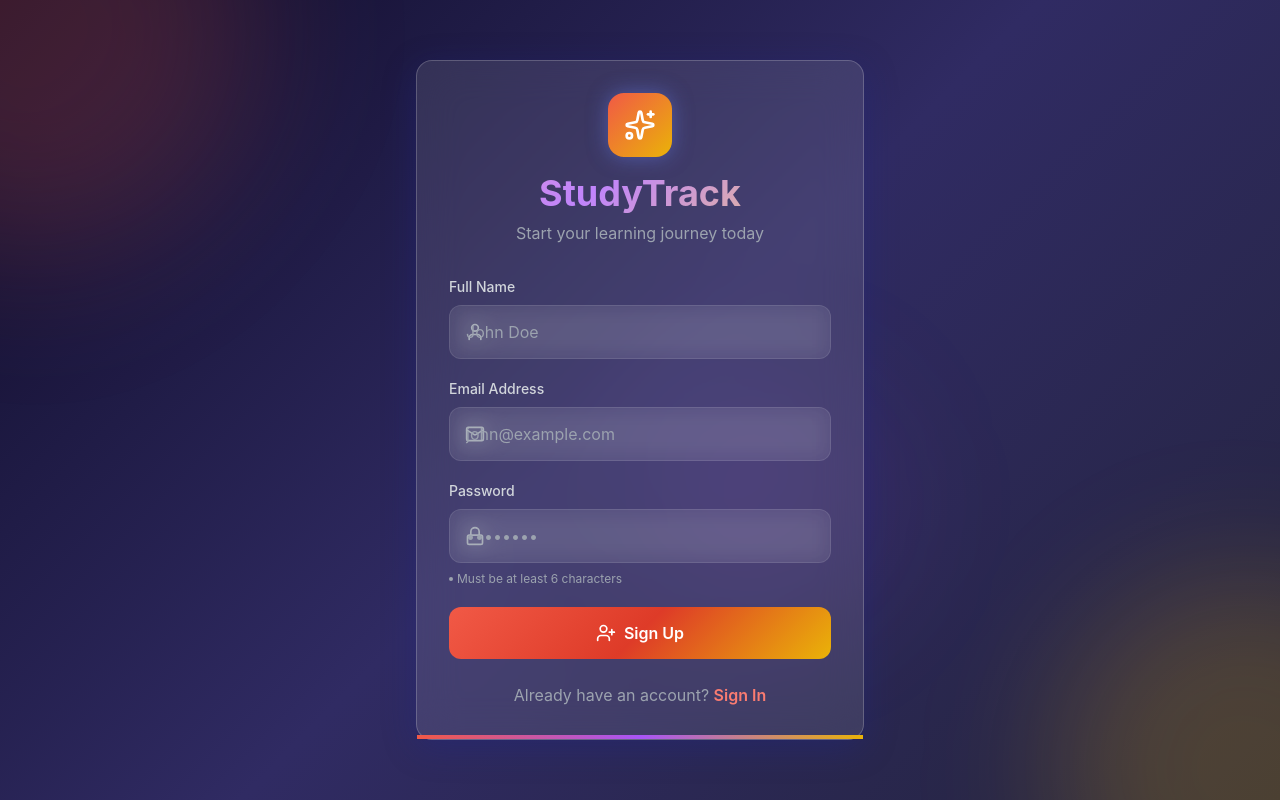
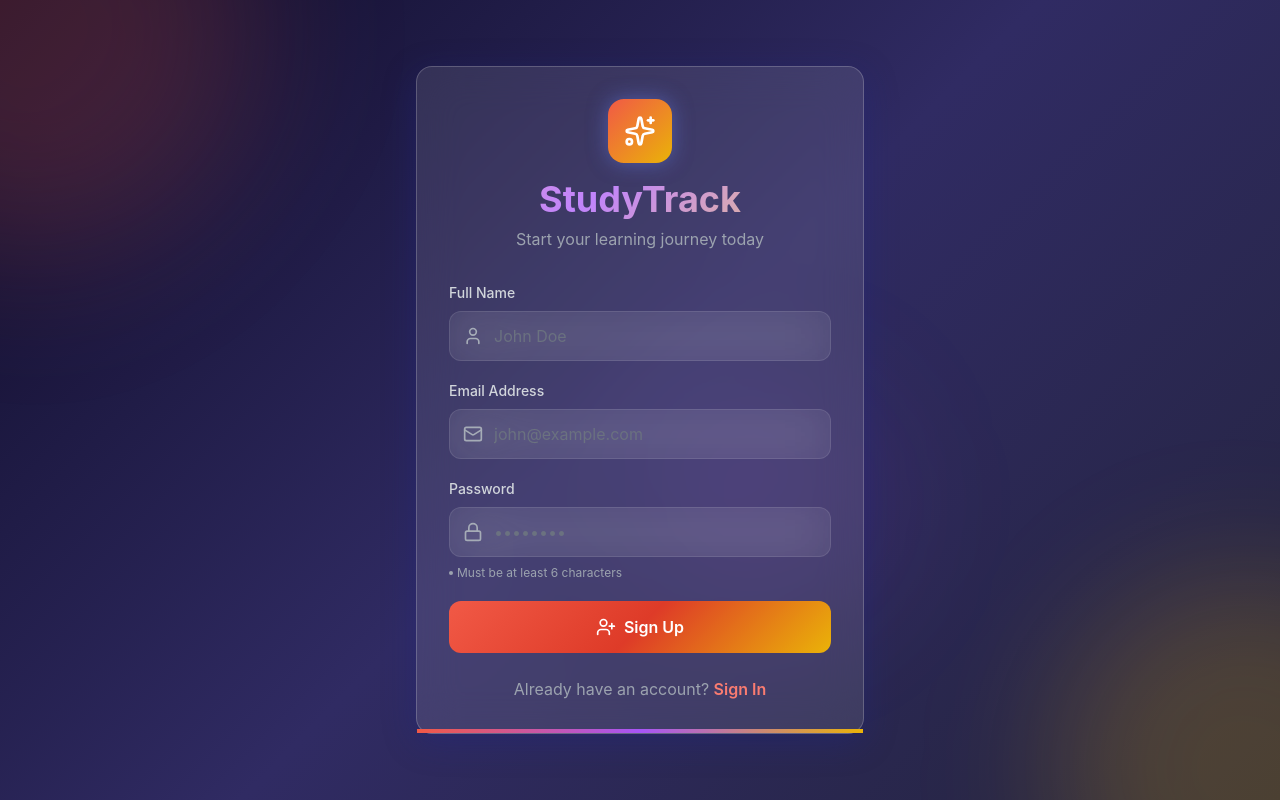
Before and after one commit to Kavinda-USJ/studytrack-mern, a React (Vite) app in the folder client/: page /register in a window 1280 px wide. Built offline with nearby package versions, Linux system fonts and the light colour scheme.

Commit message:
remove the icon from the main page

```diff
--- a/client/src/pages/Dashboard.jsx
+++ b/client/src/pages/Dashboard.jsx
@@ -105,7 +105,7 @@ const Dashboard = () => {
                 </div>
                 <div>
                   <h1 className="text-3xl font-bold gradient-text">
-                    Welcome back, {user?.name}! 👋
+                    Welcome back, {user?.name}!
                   </h1>
                   <p className="text-gray-400 text-sm">{user?.email}</p>
                 </div>
--- a/client/src/pages/Login.jsx
+++ b/client/src/pages/Login.jsx
@@ -110,13 +110,13 @@ const Login = () => {
               Email Address
             </label>
             <div className="relative">
-              <Mail className="absolute left-4 top-1/2 -translate-y-1/2 w-5 h-5 text-gray-400" />
+              <Mail className="absolute left-3.5 top-1/2 -translate-y-1/2 w-5 h-5 text-gray-400 pointer-events-none" />
               <input
                 type="email"
                 name="email"
                 value={formData.email}
                 onChange={handleChange}
-                className="input-field pl-12"
+                className="w-full pl-11 pr-4 py-3 bg-white/5 backdrop-blur-xl border border-white/10 rounded-xl focus:outline-none focus:bg-white/10 focus:border-white/20 focus:shadow-[0_0_0_3px_rgba(241,89,70,0.1)] transition-all text-white placeholder:text-gray-500"
                 placeholder="john@example.com"
               />
             </div>
@@ -132,13 +132,13 @@ const Login = () => {
               Password
             </label>
             <div className="relative">
-              <Lock className="absolute left-4 top-1/2 -translate-y-1/2 w-5 h-5 text-gray-400" />
+              <Lock className="absolute left-3.5 top-1/2 -translate-y-1/2 w-5 h-5 text-gray-400 pointer-events-none" />
               <input
                 type="password"
                 name="password"
                 value={formData.password}
                 onChange={handleChange}
-                className="input-field pl-12"
+                className="w-full pl-11 pr-4 py-3 bg-white/5 backdrop-blur-xl border border-white/10 rounded-xl focus:outline-none focus:bg-white/10 focus:border-white/20 focus:shadow-[0_0_0_3px_rgba(241,89,70,0.1)] transition-all text-white placeholder:text-gray-500"
                 placeholder="••••••••"
               />
             </div>
--- a/client/src/pages/Register.jsx
+++ b/client/src/pages/Register.jsx
@@ -124,13 +124,13 @@ const Register = () => {
               Full Name
             </label>
             <div className="relative">
-              <User className="absolute left-4 top-1/2 -translate-y-1/2 w-5 h-5 text-gray-400" />
+              <User className="absolute left-3.5 top-1/2 -translate-y-1/2 w-5 h-5 text-gray-400 pointer-events-none" />
               <input
                 type="text"
                 name="name"
                 value={formData.name}
                 onChange={handleChange}
-                className="input-field pl-12"
+                className="w-full pl-11 pr-4 py-3 bg-white/5 backdrop-blur-xl border border-white/10 rounded-xl focus:outline-none focus:bg-white/10 focus:border-white/20 focus:shadow-[0_0_0_3px_rgba(241,89,70,0.1)] transition-all text-white placeholder:text-gray-500"
                 placeholder="John Doe"
               />
             </div>
@@ -146,13 +146,13 @@ const Register = () => {
               Email Address
             </label>
             <div className="relative">
-              <Mail className="absolute left-4 top-1/2 -translate-y-1/2 w-5 h-5 text-gray-400" />
+              <Mail className="absolute left-3.5 top-1/2 -translate-y-1/2 w-5 h-5 text-gray-400 pointer-events-none" />
               <input
                 type="email"
                 name="email"
                 value={formData.email}
                 onChange={handleChange}
-                className="input-field pl-12"
+                className="w-full pl-11 pr-4 py-3 bg-white/5 backdrop-blur-xl border border-white/10 rounded-xl focus:outline-none focus:bg-white/10 focus:border-white/20 focus:shadow-[0_0_0_3px_rgba(241,89,70,0.1)] transition-all text-white placeholder:text-gray-500"
                 placeholder="john@example.com"
               />
             </div>
@@ -168,13 +168,13 @@ const Register = () => {
               Password
             </label>
             <div className="relative">
-              <Lock className="absolute left-4 top-1/2 -translate-y-1/2 w-5 h-5 text-gray-400" />
+              <Lock className="absolute left-3.5 top-1/2 -translate-y-1/2 w-5 h-5 text-gray-400 pointer-events-none" />
               <input
                 type="password"
                 name="password"
                 value={formData.password}
                 onChange={handleChange}
-                className="input-field pl-12"
+                className="w-full pl-11 pr-4 py-3 bg-white/5 backdrop-blur-xl border border-white/10 rounded-xl focus:outline-none focus:bg-white/10 focus:border-white/20 focus:shadow-[0_0_0_3px_rgba(241,89,70,0.1)] transition-all text-white placeholder:text-gray-500"
                 placeholder="••••••••"
               />
             </div>
```
